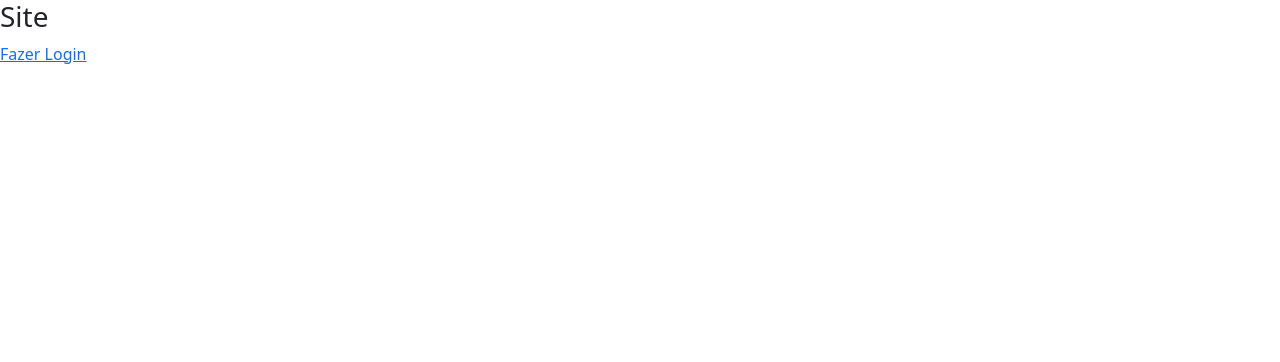
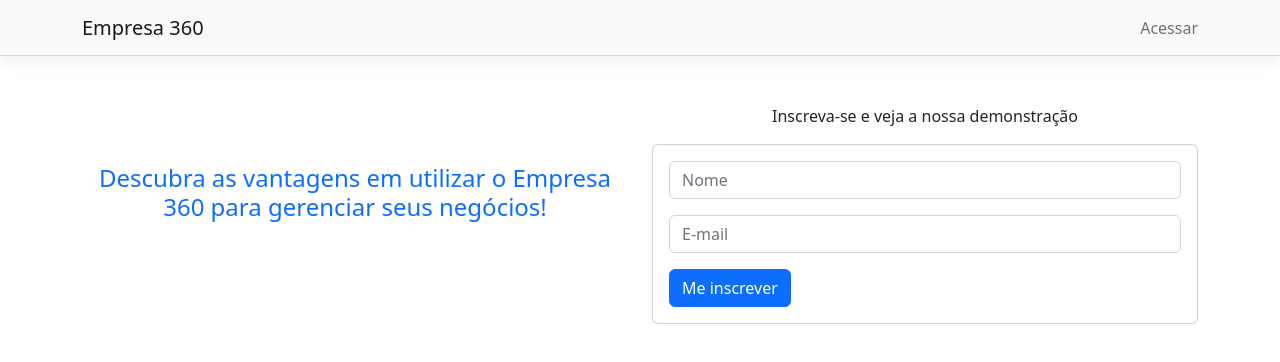
Before and after one commit to MGrilli/Empresa-360-Udemy, a Vue app: page /#/login in a window 1280 px wide. Shown: the top 362 px of the page. Built offline with nearby package versions, Linux system fonts and the light colour scheme.

Commit message:
Implementaçao navegaçao programatica

```diff
--- a/src/views/Login.vue
+++ b/src/views/Login.vue
@@ -1,8 +1,57 @@
 <template>
+    <div>
+        <nav class="navbar navbar-light bg-light menu-superior">
+            <div class="container">
+                <a class="navbar-brand" href="#">Empresa 360</a>
+                <div class="navbar-nav">
+                    <ul class="navbar-nav">
+                        <li class="nav-item">
+                            <router-link class="nav-link" to="/">Voltar</router-link>
+                        </li>
+                    </ul>
+                </div>
+            </div>
+        </nav>
 
-    <div>
-        <h3>Login</h3>
-        <router-link :to="{ path: '/home' }">Navegar para "/home"</router-link>
+        <div class="row mt-5">
+            <div class="col-6 offset-3">
+                <div class="card">
+                    <p class="card-header">Entrar</p>
+                    <div class="card-body">
+                        <div class="mb-3">
+                            <input type="email" class="form-control" placeholder="E-mail">
+                        </div>
+                        <div class="mb-3">
+                            <input type="password" class="form-control" placeholder="Senha">
+                        </div>
+                        <button class="btn btn-primary" @click="navegarPara">Login</button>
+                    </div>
+                </div>
+            </div>
+        </div>
     </div>
+</template>
 
-</template>
+<script>
+export default {
+    name: 'Login',
+    methods: {
+        navegarPara() {
+            //console.log(this.$router)
+
+
+
+            this.$router.push('/home')
+
+            //this.$router.replace('/home')
+
+            //this.$router.forward() Avançar no histórico de rotas do navegador
+
+            //this.$router.back() retornar no histórico de rotas do navegador
+
+            //this.$router.go(2) avançar ou retornar no histórico de rotas do navegador
+        }
+    }
+
+}
+</script>
--- a/src/views/Site.vue
+++ b/src/views/Site.vue
@@ -1,6 +1,49 @@
 <template>
     <div>
-        <h3>Site</h3>
-        <router-link to="/login">Fazer Login</router-link>
+        <nav class="navbar navbar-light bg-light menu-superior">
+            <div class="container">
+                <a class="navbar-brand" href="#">Empresa 360</a>
+                <div class="navbar-nav">
+                    <ul class="navbar-nav">
+                        <li class="nav-item">
+                            <router-link class="nav-link" to="/login">Acessar</router-link>
+                        </li>
+                    </ul>
+                </div>
+            </div>
+        </nav>
+
+        <div class="container mt-5">
+            <div class="row">
+                <div class="col">
+                    <div class="destaque">
+                        <h4 class="text-primary text-center">Descubra as vantagens em utilizar o Empresa 360 para gerenciar seus negócios!</h4>
+                    </div>
+                </div>
+                <div class="col">
+                    <p class="text-center">Inscreva-se e veja a nossa demonstração</p>
+                    <div class="card">
+                        <div class="card-body">
+                            <div class="mb-3">
+                                <input type="text" class="form-control" placeholder="Nome">
+                            </div>
+                            <div class="mb-3">
+                                <input type="email" class="form-control" placeholder="E-mail">
+                            </div>
+                            <button class="btn btn-primary">Me inscrever</button>
+                        </div>
+                    </div>
+                </div>
+            </div>
+        </div>
     </div>
 </template>
+
+<style scoped>
+.menu-superior {
+    box-shadow: 0 0.5rem 1rem rgb(0 0 0 / 5%), inset 0 -1px 0 rgb(0 0 0 / 15%);
+}
+.destaque {
+    padding: 60px 15px;
+}
+</style>
```
